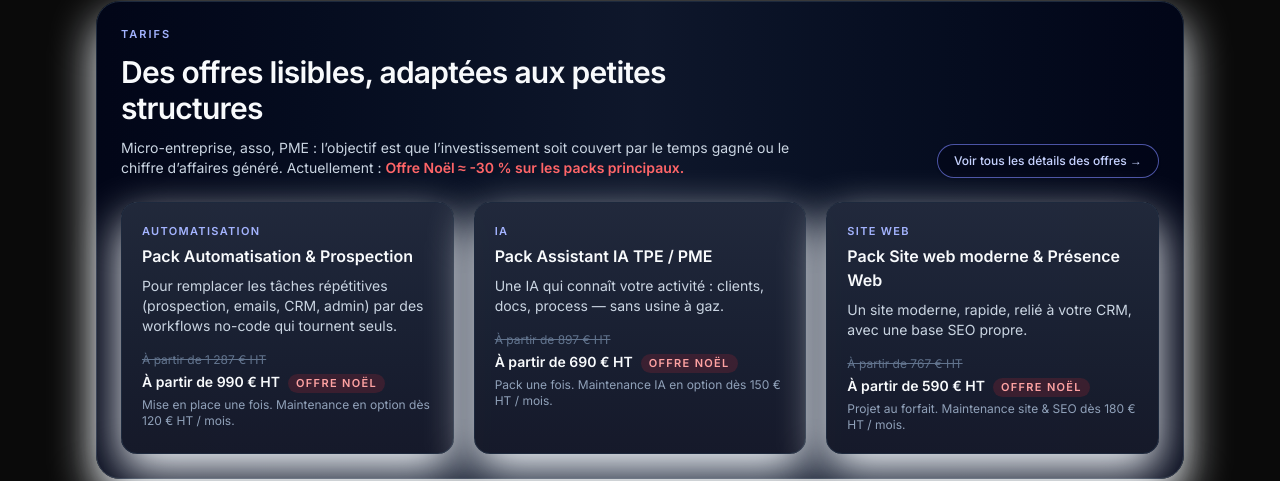
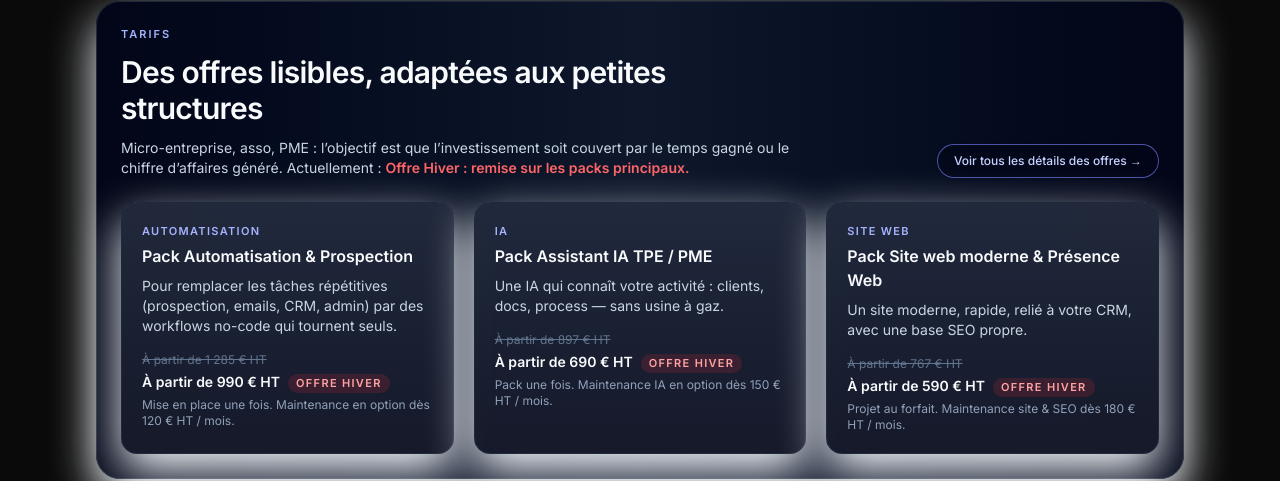
Before and after one commit to creacress/webcresson-site, a Next.js app: page / in a window 1280 px wide. Shown: the part 3435-3916 px from the top of the page. Built offline with nearby package versions, Linux system fonts and the light colour scheme; no server answers.

Commit message:
Modification tarrifs

```diff
--- a/app/page.tsx
+++ b/app/page.tsx
@@ -356,7 +356,7 @@ export default function HomePage() {
                 soit couvert par le temps gagné ou le chiffre d’affaires généré.
                 Actuellement :{" "}
                 <span className="font-semibold text-red-600 dark:text-red-400">
-                  Offre Noël ≈ -30 % sur les packs principaux.
+                  Offre Hiver : remise sur les packs principaux.
                 </span>
               </p>
             </div>
@@ -376,12 +376,12 @@ export default function HomePage() {
               description="Pour remplacer les tâches répétitives (prospection, emails, CRM, admin) par des workflows no-code qui tournent seuls."
             >
               <p className="mt-3 text-xs text-slate-500 line-through dark:text-slate-500">
-                À partir de 1 287 € HT
+                À partir de 1 285 € HT
               </p>
               <p className="mt-1 text-sm font-semibold text-slate-900 dark:text-slate-50">
                 À partir de 990 € HT
                 <span className="ml-2 inline-flex items-center rounded-full bg-red-500/10 px-2 py-0.5 text-[11px] font-semibold uppercase tracking-[0.12em] text-red-600 dark:bg-red-500/15 dark:text-red-300">
-                  Offre Noël
+                  Offre Hiver
                 </span>
               </p>
               <p className="mt-1 text-xs text-slate-500 dark:text-slate-400">
@@ -401,7 +401,7 @@ export default function HomePage() {
               <p className="mt-1 text-sm font-semibold text-slate-900 dark:text-slate-50">
                 À partir de 690 € HT
                 <span className="ml-2 inline-flex items-center rounded-full bg-red-500/10 px-2 py-0.5 text-[11px] font-semibold uppercase tracking-[0.12em] text-red-600 dark:bg-red-500/15 dark:text-red-300">
-                  Offre Noël
+                  Offre Hiver
                 </span>
               </p>
               <p className="mt-1 text-xs text-slate-500 dark:text-slate-400">
@@ -421,7 +421,7 @@ export default function HomePage() {
               <p className="mt-1 text-sm font-semibold text-slate-900 dark:text-slate-50">
                 À partir de 590 € HT
                 <span className="ml-2 inline-flex items-center rounded-full bg-red-500/10 px-2 py-0.5 text-[11px] font-semibold uppercase tracking-[0.12em] text-red-600 dark:bg-red-500/15 dark:text-red-300">
-                  Offre Noël
+                  Offre Hiver
                 </span>
               </p>
               <p className="mt-1 text-xs text-slate-500 dark:text-slate-400">
```
